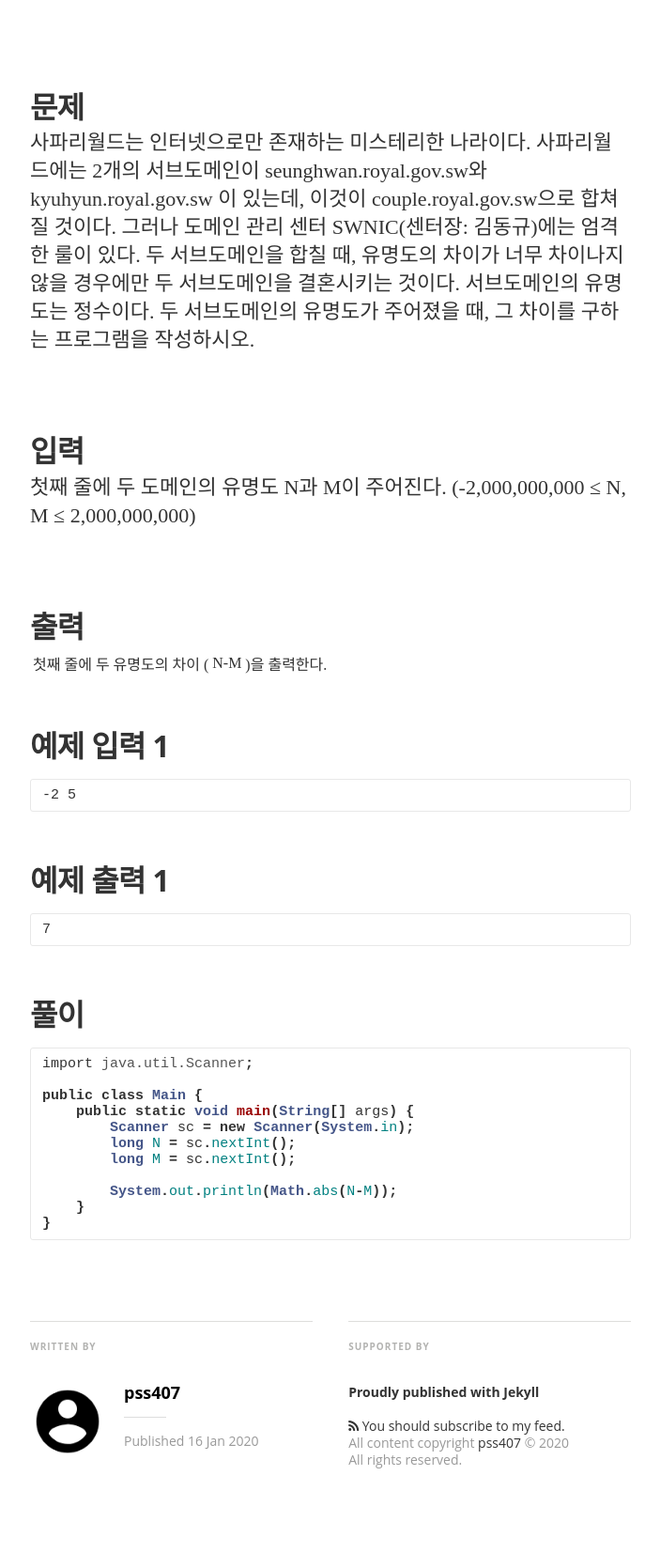
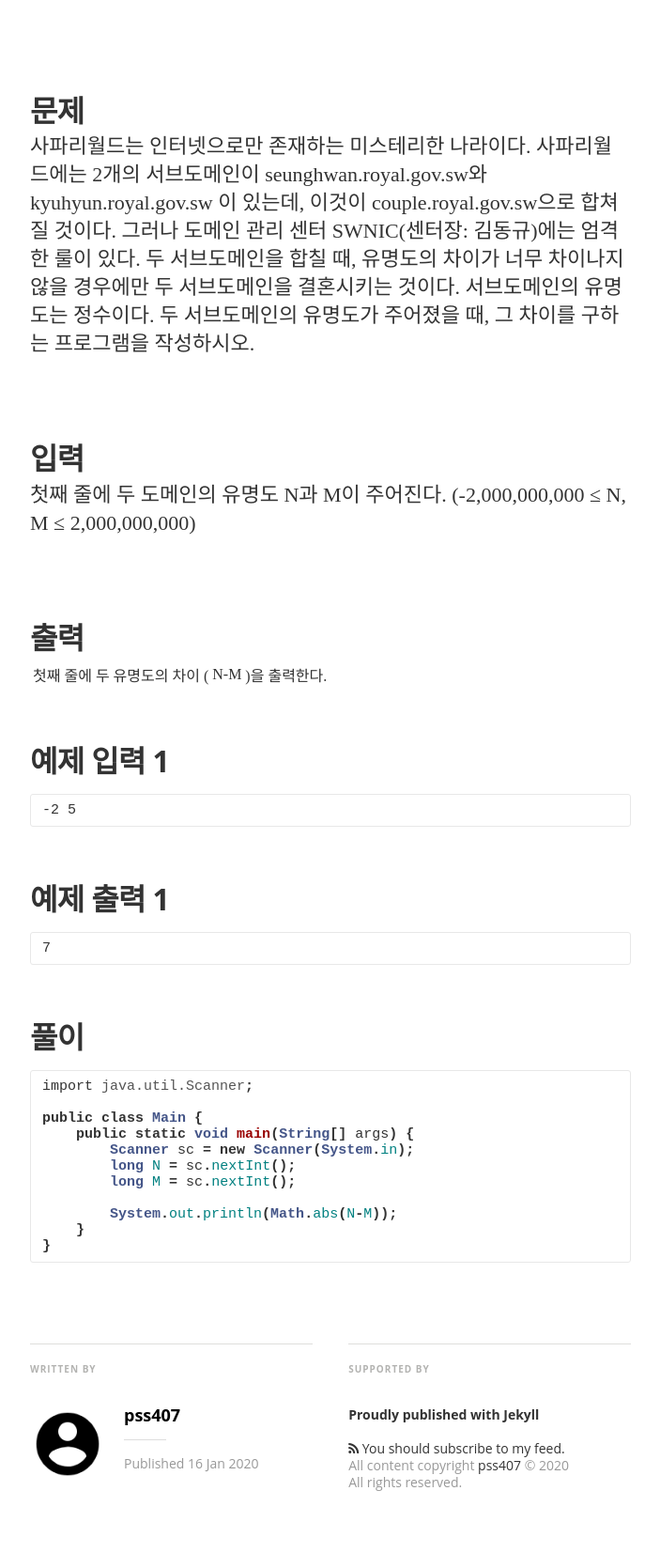
Before and after one commit to pss407/pss407.github.io, a Jekyll site: the page built from _posts/2020-01-22-백준#2420.md, in a window 1280 px wide. Shown: the part 900-2553 px from the top of the page at 94% size, without its empty margins (288-991 px from the left). Built offline with Jekyll 4.4.1, drawn with Linux system fonts in a browser that asks for light colours; nearby versions of some CDN libraries; some web fonts are replaced; grey boxes are pictures that could not be loaded.

Commit message:
Update main.sass

```diff
--- a/css/main.sass
+++ b/css/main.sass
@@ -371,7 +371,6 @@ body
       line-height: 1.3
       margin: 0
       font-family: $font-sans
-      padding-top: 3px
       margin-bottom: 4px
     h2, h1
       letter-spacing: -0.02em
@@ -379,7 +378,7 @@ body
       font-style: normal
       font-size: 32px
       line-height: 1.2
-      padding-top: 28px
+      padding-top: 32px
       margin-bottom: 4px
     p
       font-weight: 400
```
